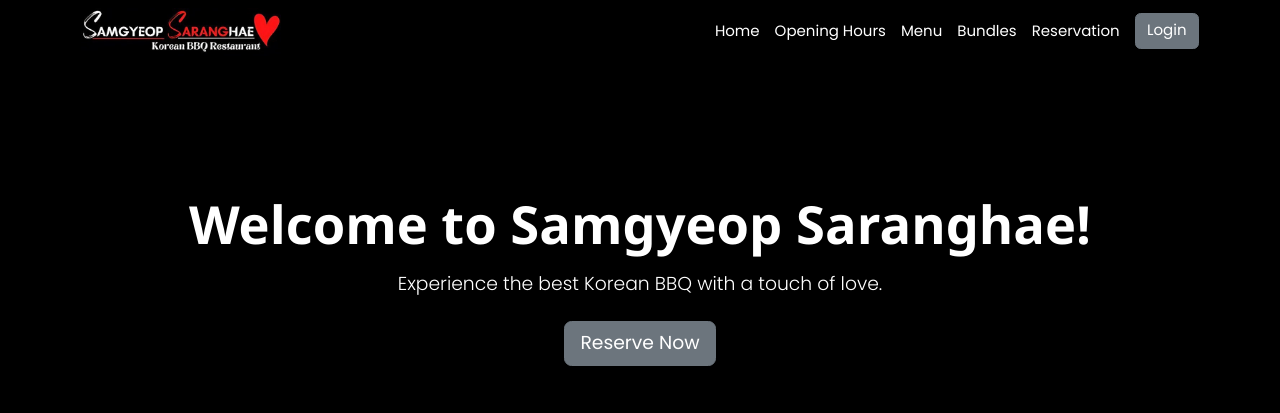
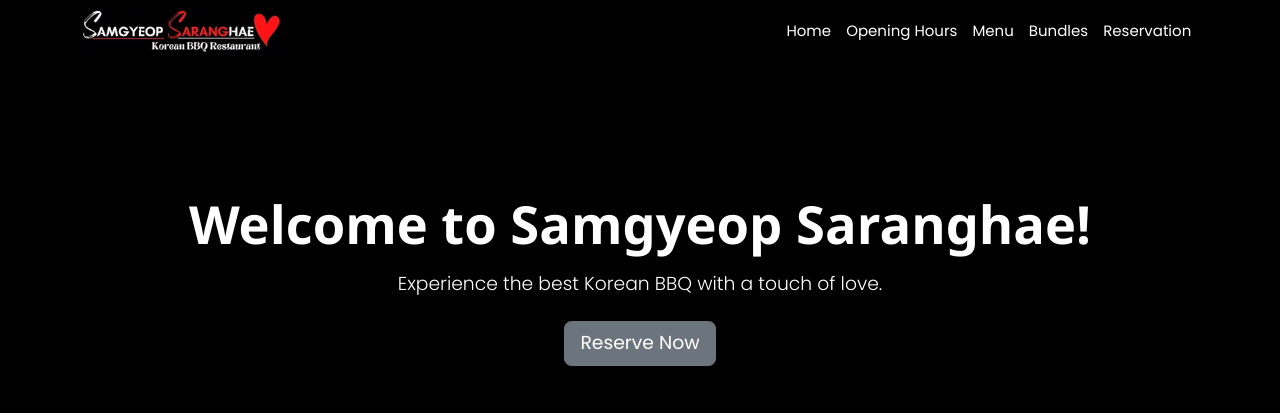
Before and after one commit to nhojp/samgyeop_saranghae, a PHP site: page / in a window 1280 px wide. Shown: the top 413 px of the page. Run offline with PHP 8.4, Linux system fonts and the light colour scheme; data that the repository does not hold is empty; some libraries are stand-ins or nearby versions.

Commit message:
update 1

```diff
--- a/head.php
+++ b/head.php
@@ -11,24 +11,27 @@
     <link href="https://stackpath.bootstrapcdn.com/bootstrap/4.5.2/css/bootstrap.min.css" rel="stylesheet">
     <link rel="stylesheet" href="https://www.w3schools.com/w3css/4/w3.css">
     <link href="https://cdn.jsdelivr.net/npm/bootstrap@5.3.3/dist/css/bootstrap.min.css" rel="stylesheet">
-    <script src="https://cdn.jsdelivr.net/npm/bootstrap@5.3.3/dist/js/bootstrap.bundle.min.js"></script>
 
 
 
     <style>
-        *{
+        * {
             font-family: 'Poppins', sans-serif;
         }
-        html, body {
+
+        html,
+        body {
             height: 100%;
             margin: 0;
         }
+
         body {
             background-color: black;
             color: white;
             display: flex;
             flex-direction: column;
         }
+
         .card-img-container {
             position: relative;
             overflow: hidden;
@@ -54,17 +57,19 @@
 
         .card:hover .card-text {
             opacity: 1;
-    max-height: 100%; /* Adjust to your preferred height for description visibility */
+            max-height: 100%;
+            /* Adjust to your preferred height for description visibility */
         }
+
         .payment-tab-img {
             width: 100%;
             height: 40px;
         }
+
         .menu-img {
             width: 100%;
             height: 100%;
         }
-
     </style>
 </head>
 
--- a/navbar.php
+++ b/navbar.php
@@ -23,9 +23,6 @@
                 <li class="nav-item">
                     <a class="nav-link text-white" href="reserve.php">Reservation</a>
                 </li>
-                <li class="nav-item">
-                    <a class="btn btn-secondary text-white ms-2" href="login.php">Login</a>
-                </li>
             </ul>
         </div>
     </div>
```
Lines whose indentation alone changed are shown as unchanged.
